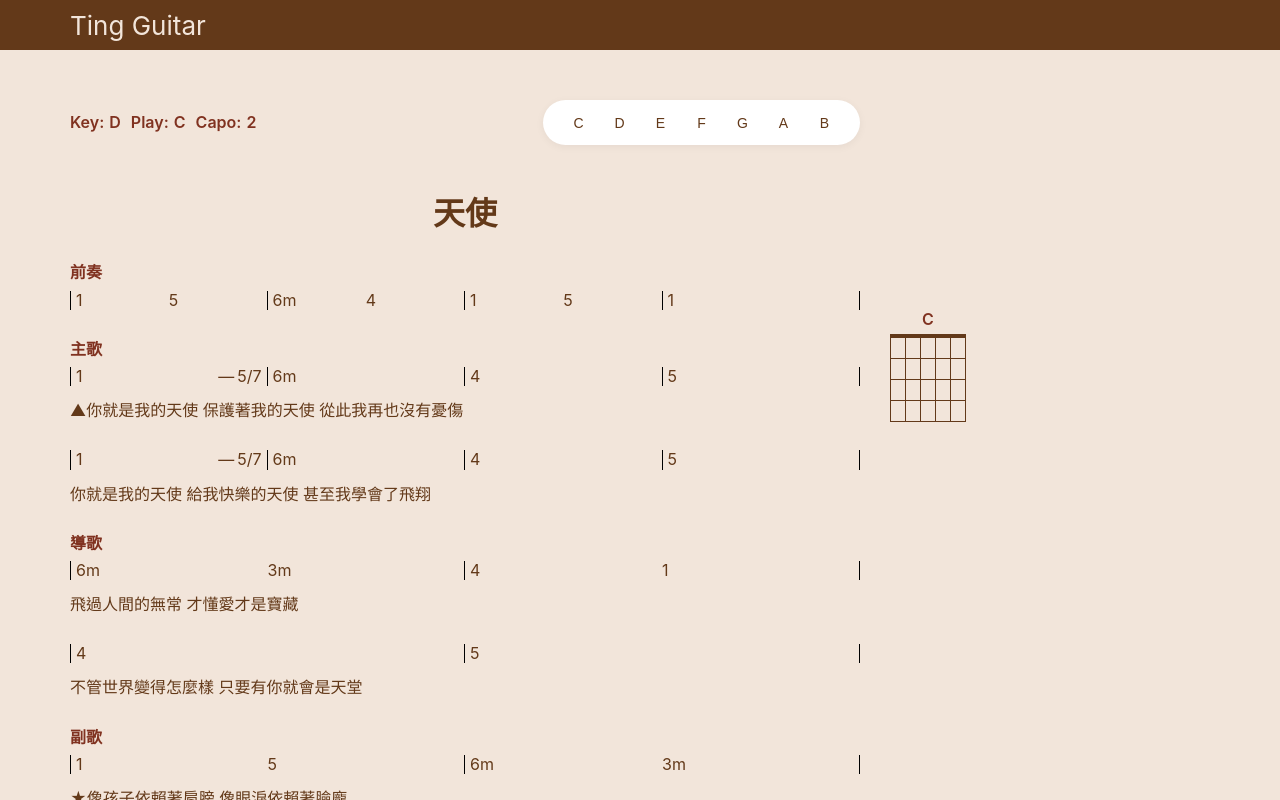
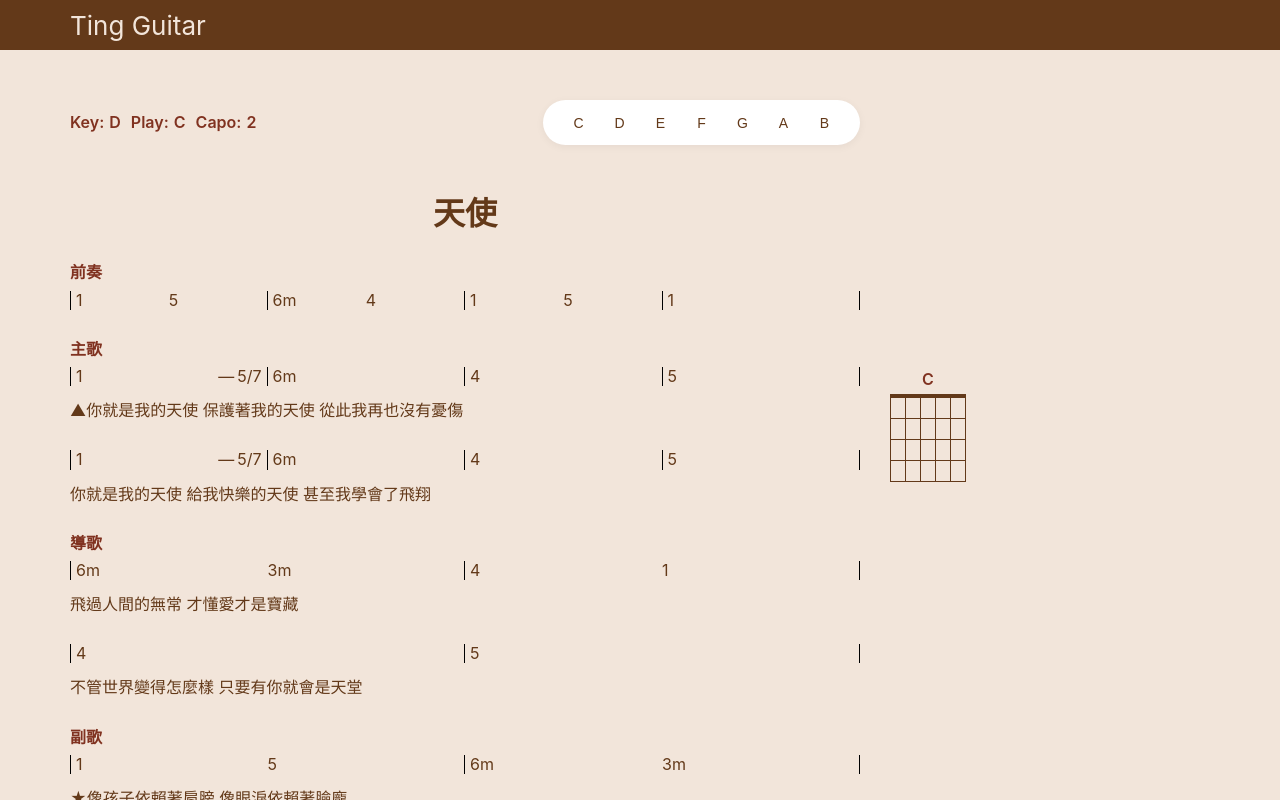
Before and after one commit to ting-ting-ting/ting-guitar, a React (Create React App) app: page /#/tab/mayday-1 in a window 1280 px wide. Built offline with nearby package versions, Linux system fonts and the light colour scheme; what @react-pdf/renderer would draw is missing.

Commit message:
refactor side container

```diff
--- a/src/GuitarTabPage/index.jsx
+++ b/src/GuitarTabPage/index.jsx
@@ -65,7 +65,9 @@ const GuitarTabPage = ({
         {/* <PdfViewer name={name} lines={lines} /> */}
       </div>
       <div className="side-container">
-        <VideoPlayer url={video} />
+        <div className="video-container">
+          <VideoPlayer url={video} />
+        </div>
         <div className="chord-sample-container">
           <ChordSample />
         </div>
--- a/src/GuitarTabPage/index.scss
+++ b/src/GuitarTabPage/index.scss
@@ -72,6 +72,10 @@
   }
 
   .side-container {
+    display: flex;
+    flex-direction: column;
+    align-items: flex-start;
+    justify-content: flex-start;
     width: 320px;
     margin-left: 30px;
 
@@ -79,6 +83,11 @@
       width: 100%;
       max-width: 800px;
       margin-left: 0;
+      flex-direction: column-reverse;
+    }
+
+    .video-container {
+      align-self: stretch;
       margin-top: 50px;
     }
 
@@ -86,7 +95,7 @@
       display: flex;
       align-items: flex-start;
       justify-content: space-between;
-      margin-top: 30px;
+      margin-top: 40px;
     }
   }
 }
```
